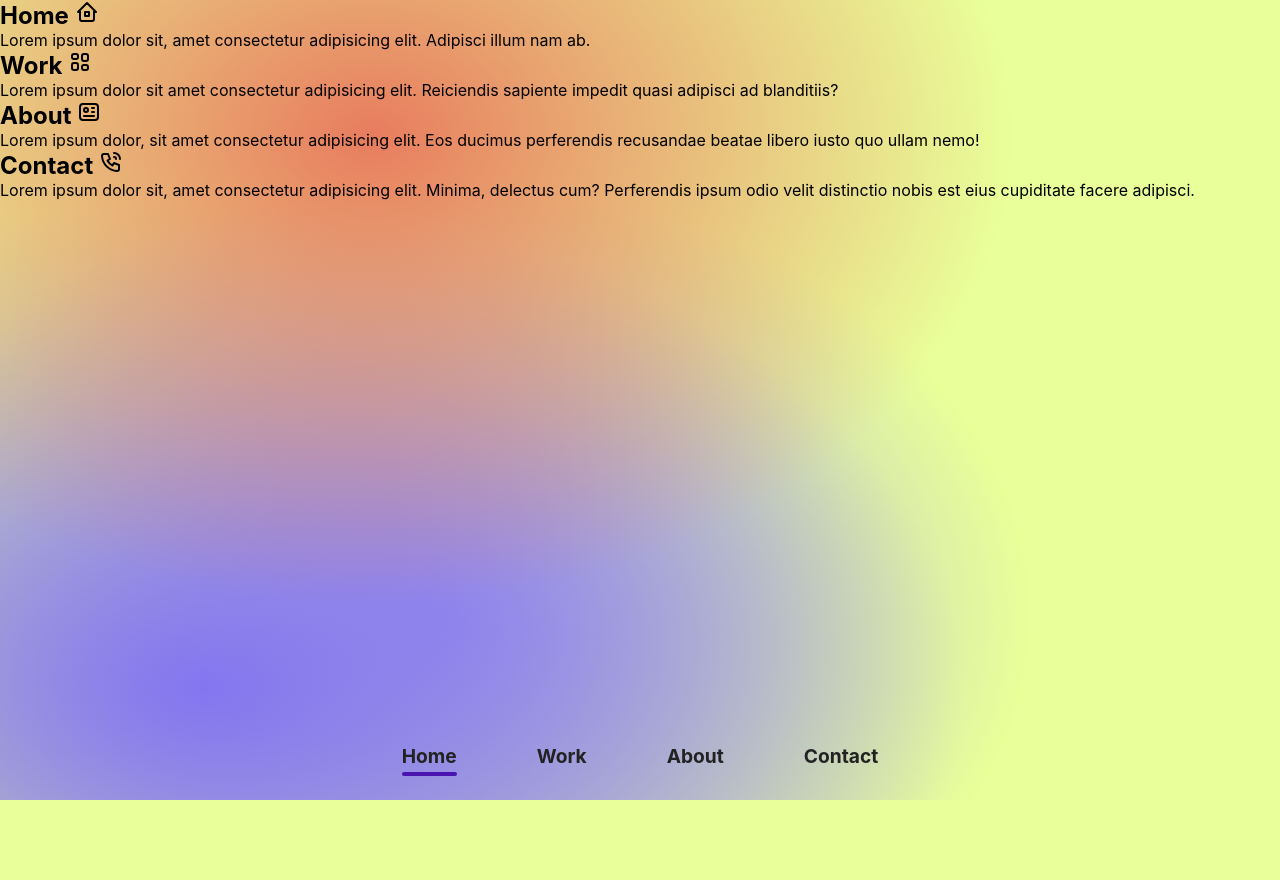
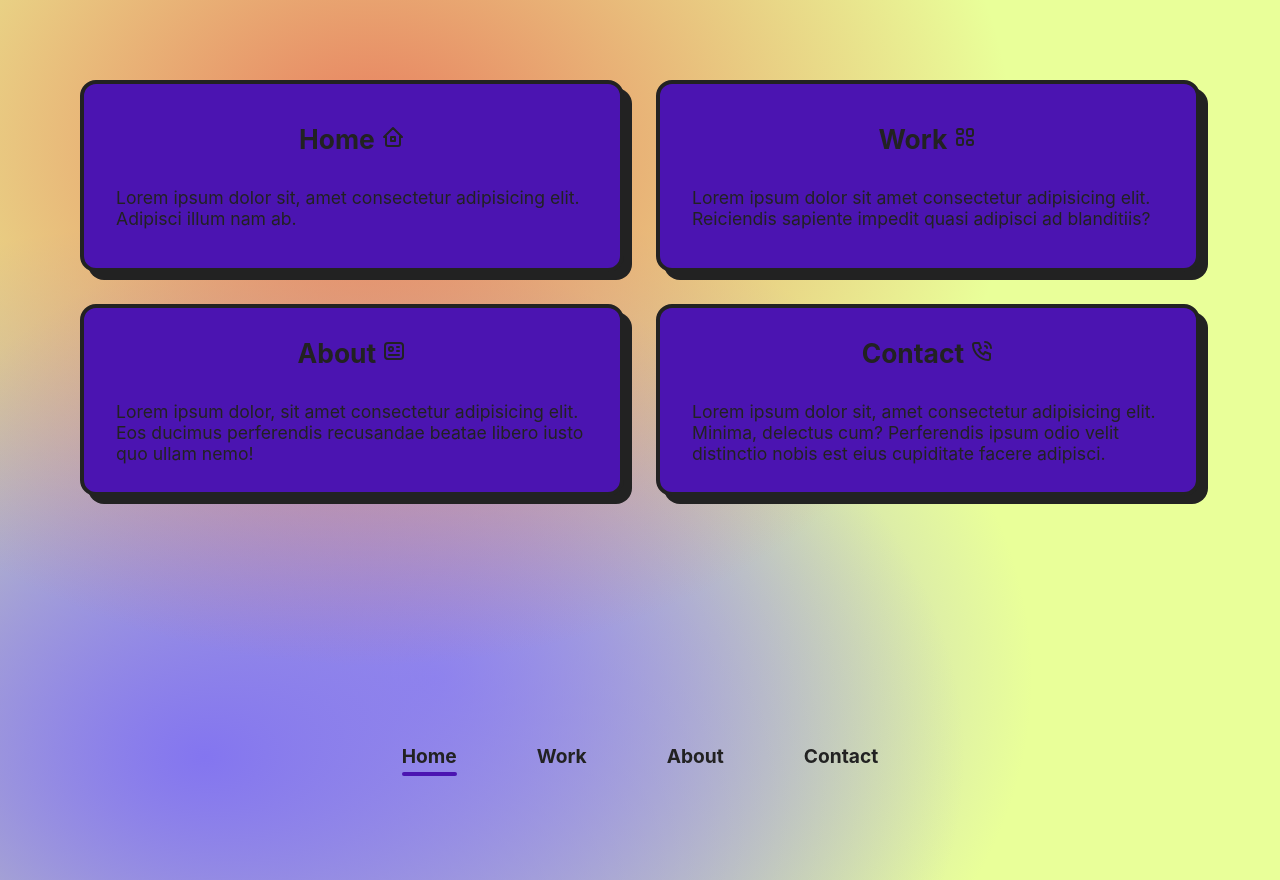
Before and after one commit to haroldjeshua/gsap-demo, a plain HTML site: page index.html in a window 1280 px wide. Before the commit the page ends 800 px from the top, so only its background shows below. Drawn offline with nearby package versions, Linux system fonts and the light colour scheme.

Commit message:
gsap demo

```diff
--- a/style.css
+++ b/style.css
@@ -17,6 +17,7 @@ body {
     radial-gradient(at 34% 77%, hsla(246, 64%, 76%, 1) 0px, transparent 50%);
   height: 100vh;
   width: 100vw;
+  margin: 0;
 }
 
 nav {
@@ -55,3 +56,27 @@ nav {
   left: 0;
   bottom: -8px;
 }
+
+section {
+  display: grid;
+  grid-template-columns: repeat(6, 1fr);
+  gap: 2rem;
+  margin: 5rem;
+}
+
+.card {
+  height: 12rem;
+  display: flex;
+  flex-direction: column;
+  justify-content: center;
+  align-items: center;
+  background-color: rgb(75, 20, 177);
+  color: #222;
+  font-size: 1.1rem;
+  padding: 2rem;
+  grid-column: span 3;
+  border-radius: 1rem;
+  border: 4px solid #222;
+  box-shadow: 0.5rem 0.5rem 0rem #222;
+  gap: 2rem;
+}
```
